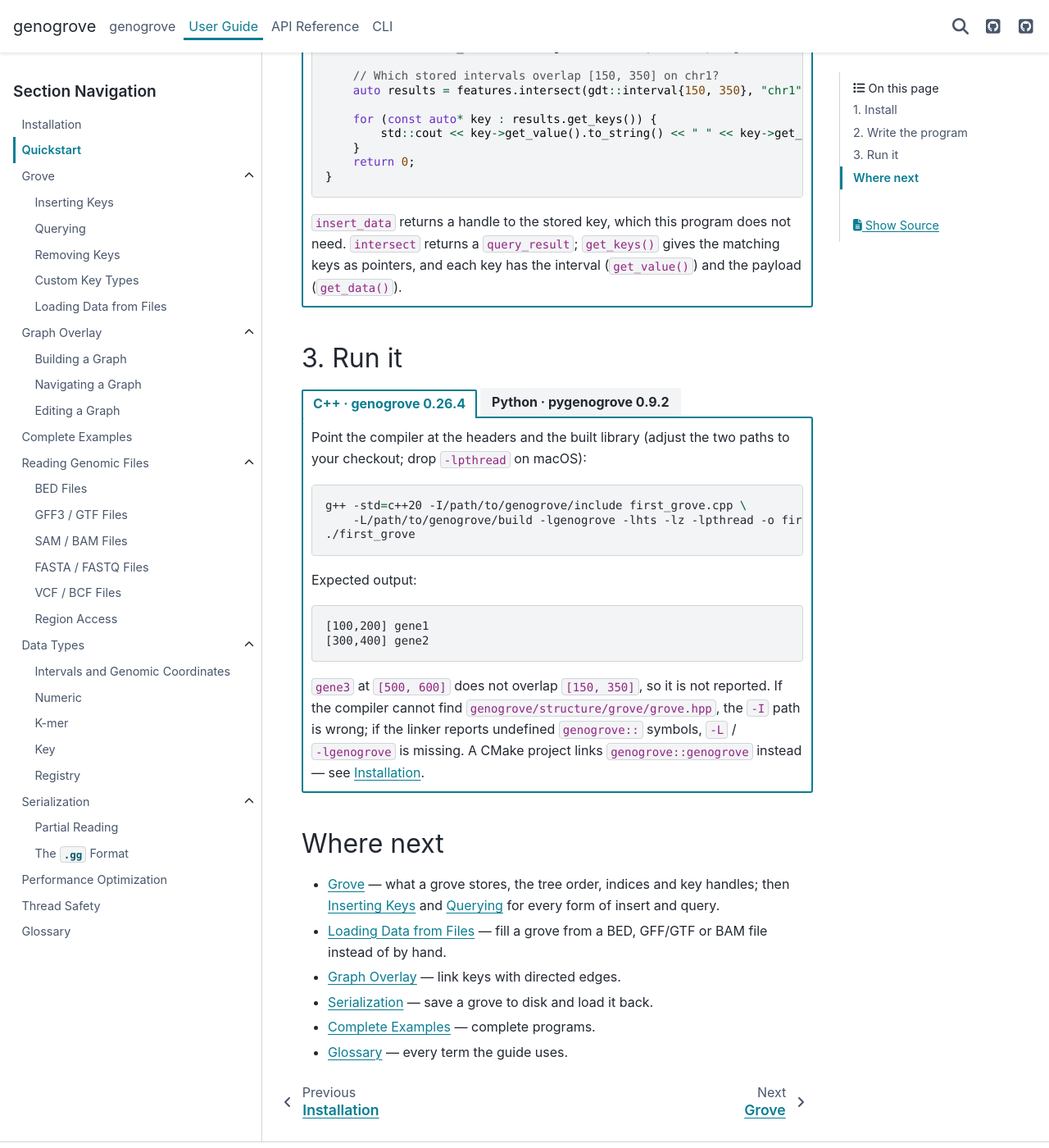
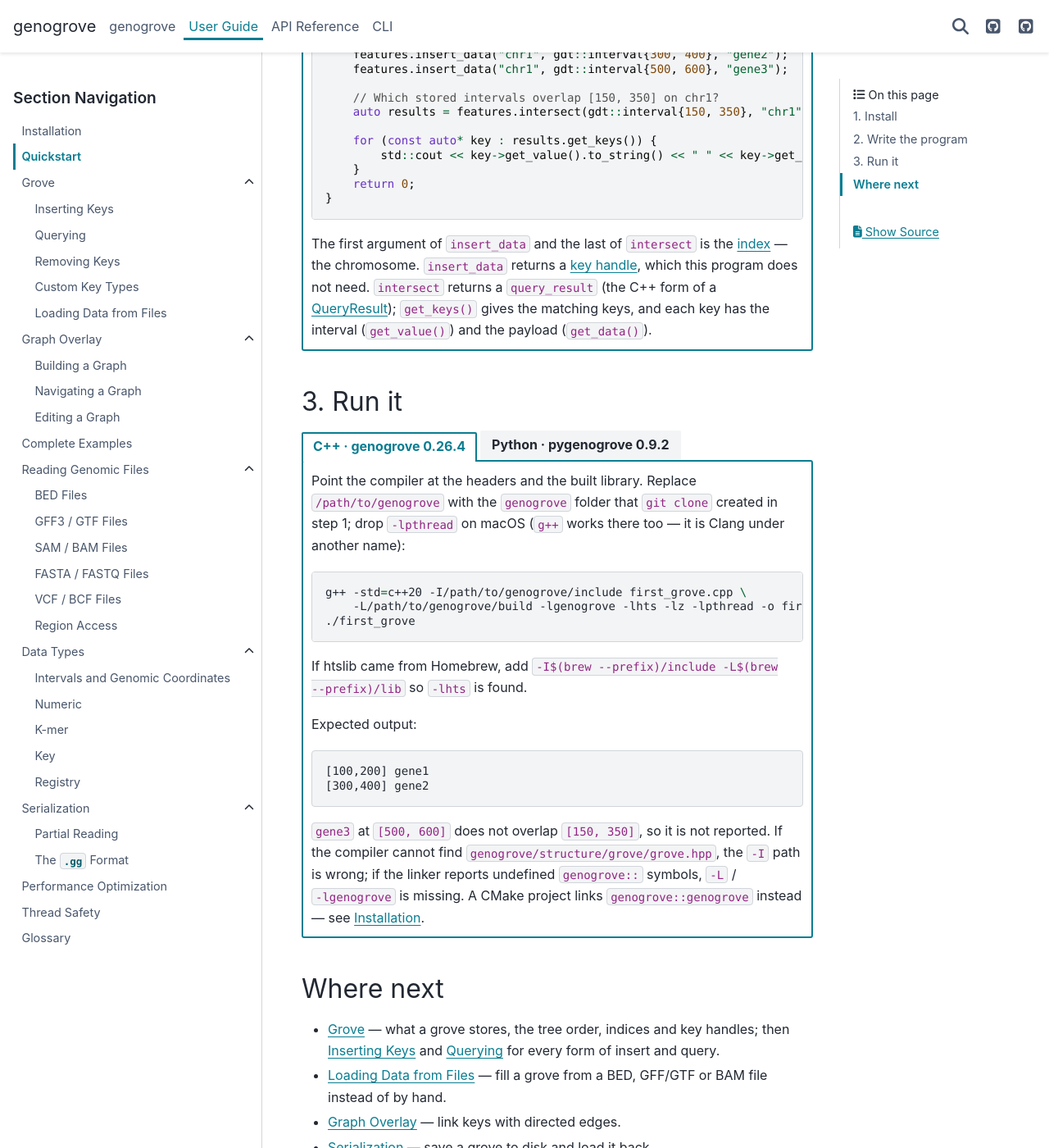
Before and after one commit to genogrove/docs, a Sphinx documentation site: the page built from source/guide/quickstart.md, in a window 1280 px wide and 1400 px high, scrolled down 1189 px. Shown: the whole window at 82% size. Built offline with Sphinx 7.4.7 and the PyData theme 0.15.4, drawn with Linux system fonts in a browser that asks for light colours; some of the changed text lies outside the part shown.

Commit message:
quickstart: apply the PR 263 review fixes
- Python install: wheels exist only for Linux x86_64 (glibc) and Apple
  Silicon macOS 14+; elsewhere pip builds from source and needs the C++
  prerequisites (same correction in installation.md); pip3/python3 note;
  ModuleNotFoundError troubleshooting line
- C++ install: prerequisites (git, CMake 3.14+, pkg-config, compiler,
  htslib, zlib with apt/brew lines) now precede the build commands
- C++ run: explain /path/to/genogrove, g++ on macOS, Homebrew -I/-L
- {term} links for index, strand, key handle, QueryResult in both tabs;
  one sentence on why the Python coordinate carries a strand
- index.md: 'linking features to each other' instead of 'graph overlay'

````diff
--- a/source/guide/quickstart.md
+++ b/source/guide/quickstart.md
@@ -11,7 +11,10 @@
 ::::{tab-item} {{ cpp_tab }}
 :sync: cpp
 
-Build the library once from a checkout (details and the CMake route in {doc}`installation`):
+You need `git`, CMake 3.14+, `pkg-config`, a C++20 compiler (GCC 13+, Clang 16+, Apple Clang
+15+), and the htslib and zlib libraries (`sudo apt-get install libhts-dev` on Ubuntu/Debian,
+`brew install htslib` on macOS — see the [prerequisites](installation.md#prerequisites)). Then
+build the library once from the source code:
 
 ```bash
 git clone https://github.com/genogrove/genogrove.git
@@ -20,7 +23,7 @@
 cmake --build build
 ```
 
-You need a C++20 compiler (GCC 13+, Clang 16+, Apple Clang 15+), htslib and zlib.
+{doc}`installation` has the details and how to use the library from a CMake project.
 
 ::::
 
@@ -28,10 +31,13 @@
 :sync: py
 
 ```bash
-pip install pygenogrove
+pip install pygenogrove       # pip3 on systems where "pip" is Python 2 or missing
 ```
 
-Wheels are published for Python 3.10–3.14; no compiler or htslib is needed.
+Prebuilt packages are published for Python 3.10–3.14 on Linux x86_64 (glibc) and Apple Silicon
+macOS 14+; there, nothing else needs to be installed. On other platforms (Intel Mac, Windows,
+aarch64 or musl Linux) `pip` builds from source and needs the C++ prerequisites of the C++ tab —
+see [the Python install section](installation.md#install).
 
 ::::
 
@@ -77,9 +83,10 @@
 }
 ```
 
-`insert_data` returns a handle to the stored key, which this program does not need. `intersect`
-returns a `query_result`; `get_keys()` gives the matching keys as pointers, and each key has the
-interval (`get_value()`) and the payload (`get_data()`).
+The first argument of `insert_data` and the last of `intersect` is the {term}`index` — the
+chromosome. `insert_data` returns a {term}`key handle <key>`, which this program does not need.
+`intersect` returns a `query_result` (the C++ form of a {term}`QueryResult`); `get_keys()` gives
+the matching keys, and each key has the interval (`get_value()`) and the payload (`get_data()`).
 
 ::::
 
@@ -91,8 +98,8 @@
 ```python
 import pygenogrove as pg
 
-# A grove whose keys are stranded coordinates and whose payloads are any JSON value.
-# 100 is the tree order (a good default).
+# A grove whose keys are coordinates with a strand and whose payloads can be a name,
+# a number, or a dictionary like the ones below. 100 is the tree order (a good default).
 features = pg.Grove(100)
 
 # insert(index, coordinate, payload): the index is the chromosome, "+" the strand
@@ -107,7 +114,10 @@
     print(key.value.start, key.value.end, key.data["name"])
 ```
 
-`insert` returns a `Key` handle, which this program does not need. `intersect` returns a
+The first argument of `insert` and the last of `intersect` is the {term}`index` — the chromosome.
+Unlike the C++ `interval`, a Python coordinate always carries a {term}`strand`: the inserts use
+`"+"`, and the query uses the wildcard `"*"` so it matches features on either strand. `insert`
+returns a {term}`Key handle <key>`, which this program does not need. `intersect` returns a
 {term}`QueryResult`: loop over it, and each `Key` has the coordinate (`.value`) and the payload
 (`.data`).
 
@@ -122,14 +132,18 @@
 ::::{tab-item} {{ cpp_tab }}
 :sync: cpp
 
-Point the compiler at the headers and the built library (adjust the two paths to your checkout;
-drop `-lpthread` on macOS):
+Point the compiler at the headers and the built library. Replace `/path/to/genogrove` with the
+`genogrove` folder that `git clone` created in step 1; drop `-lpthread` on macOS (`g++` works
+there too — it is Clang under another name):
 
 ```bash
 g++ -std=c++20 -I/path/to/genogrove/include first_grove.cpp \
     -L/path/to/genogrove/build -lgenogrove -lhts -lz -lpthread -o first_grove
 ./first_grove
 ```
+
+If htslib came from Homebrew, add `-I$(brew --prefix)/include -L$(brew --prefix)/lib` so `-lhts`
+is found.
 
 Expected output:
 
@@ -149,7 +163,7 @@
 :sync: py
 
 ```bash
-python first_grove.py
+python first_grove.py         # python3 on systems where "python" is Python 2 or missing
 ```
 
 Expected output:
@@ -159,7 +173,9 @@
 300 400 gene2
 ```
 
-`gene3` at `[500, 600]` does not overlap `[150, 350]`, so it is not reported.
+`gene3` at `[500, 600]` does not overlap `[150, 350]`, so it is not reported. If you see
+`ModuleNotFoundError: No module named 'pygenogrove'`, the `pip` and `python` commands belong to
+different Python installations; run `python -m pip install pygenogrove` with the same `python`.
 
 ::::
 
````
Also changed, not shown: source/guide/installation.md (+6 -4 lines), source/index.md (+1 -1 lines).
